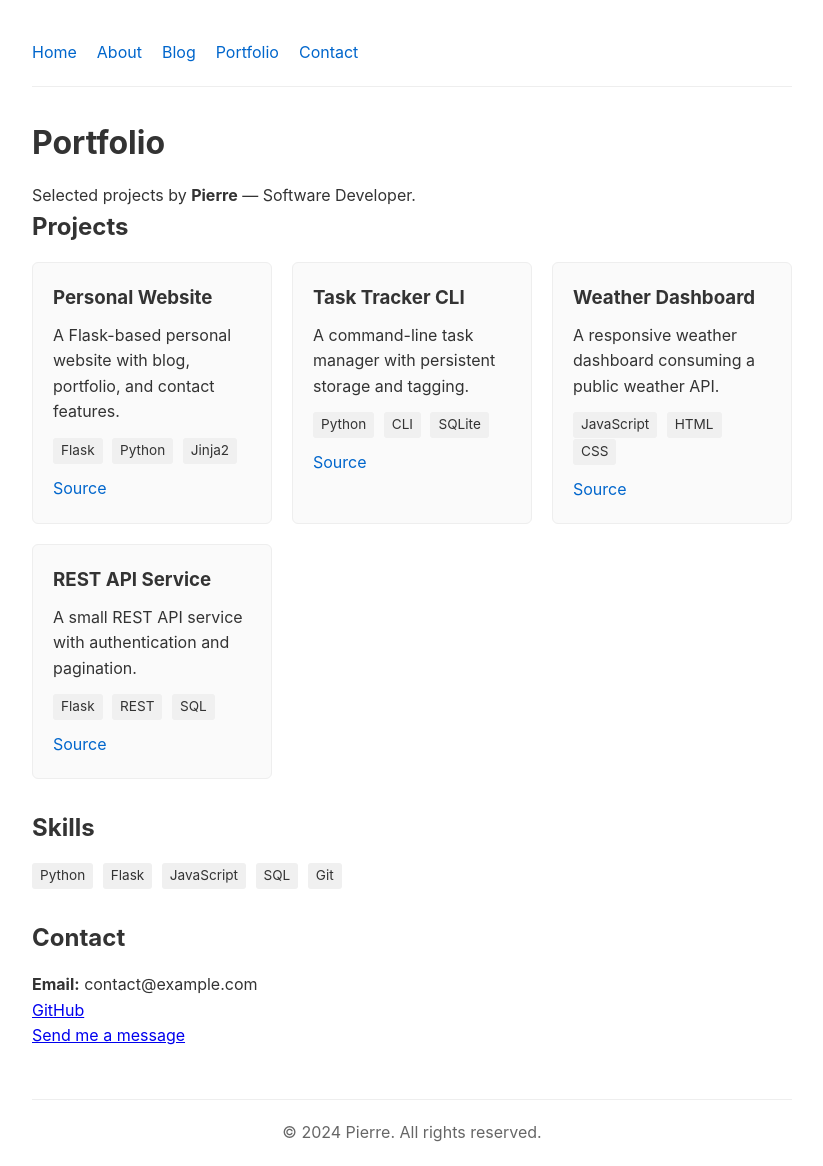
After one commit to ChenjunZou/test, a Flask app: page /portfolio in a window 1280 px wide. The commit adds this page. Shown: the whole page, without its empty margins (228-1051 px from the left). Run offline with Flask 3, Linux system fonts and the light colour scheme.

Commit message:
feat: add portfolio page with project cards and skills section

```diff
--- a/app/models.py
+++ b/app/models.py
@@ -106,3 +106,48 @@ class Profile:
             linkedin="",
             skills=["Python", "Flask", "JavaScript", "SQL", "Git"],
         )
+
+
+@dataclass
+class Project:
+    """Represents a portfolio project."""
+
+    title: str
+    description: str
+    url: str = ""
+    repo_url: str = ""
+    tags: list[str] = field(default_factory=list)
+
+    @classmethod
+    def get_all(cls) -> list["Project"]:
+        """Get all portfolio projects."""
+        return [
+            Project(
+                title="Personal Website",
+                description="A Flask-based personal website with blog, portfolio, and contact features.",
+                url="",
+                repo_url="https://github.com/ChenjunZou",
+                tags=["Flask", "Python", "Jinja2"],
+            ),
+            Project(
+                title="Task Tracker CLI",
+                description="A command-line task manager with persistent storage and tagging.",
+                url="",
+                repo_url="https://github.com/ChenjunZou",
+                tags=["Python", "CLI", "SQLite"],
+            ),
+            Project(
+                title="Weather Dashboard",
+                description="A responsive weather dashboard consuming a public weather API.",
+                url="",
+                repo_url="https://github.com/ChenjunZou",
+                tags=["JavaScript", "HTML", "CSS"],
+            ),
+            Project(
+                title="REST API Service",
+                description="A small REST API service with authentication and pagination.",
+                url="",
+                repo_url="https://github.com/ChenjunZou",
+                tags=["Flask", "REST", "SQL"],
+            ),
+        ]
--- a/app/routes.py
+++ b/app/routes.py
@@ -1,7 +1,7 @@
 from flask import Blueprint, render_template, request, flash, redirect, url_for
 
 from app.forms import ContactForm
-from app.models import BlogPost, Profile
+from app.models import BlogPost, Profile, Project
 from app.utils import paginate
 
 main_bp = Blueprint("main", __name__)
@@ -51,3 +51,11 @@ def contact():
             return redirect(url_for("main.contact"))
         flash("Please correct the errors below.", "error")
     return render_template("contact.html", form=form)
+
+
+@main_bp.route("/portfolio")
+def portfolio():
+    """Portfolio page with project cards, skills, and contact info."""
+    profile = Profile.get_default()
+    projects = Project.get_all()
+    return render_template("portfolio.html", profile=profile, projects=projects)
--- a/app/static/css/style.css
+++ b/app/static/css/style.css
@@ -122,3 +122,45 @@ footer {
     text-align: center;
     color: #666;
 }
+
+.project-grid {
+    display: grid;
+    grid-template-columns: repeat(auto-fill, minmax(220px, 1fr));
+    gap: 20px;
+    margin-bottom: 30px;
+}
+
+.project-card {
+    border: 1px solid #eee;
+    border-radius: 6px;
+    padding: 20px;
+    background: #fafafa;
+    margin-bottom: 0;
+    padding-bottom: 20px;
+}
+
+.project-card h3 {
+    margin-bottom: 10px;
+}
+
+.project-card .tags {
+    margin-top: 12px;
+}
+
+.project-links {
+    margin-top: 12px;
+}
+
+.project-links a {
+    margin-right: 12px;
+    color: #0066cc;
+    text-decoration: none;
+}
+
+.project-links a:hover {
+    text-decoration: underline;
+}
+
+.tags.skills {
+    margin-bottom: 30px;
+}
--- a/app/templates/base.html
+++ b/app/templates/base.html
@@ -1,28 +1,29 @@
 <!DOCTYPE html>
-<html lang="en">
-<head>
-    <meta charset="UTF-8">
-    <meta name="viewport" content="width=device-width, initial-scale=1.0">
-    <title>{% block title %}Personal Website{% endblock %}</title>
-    <link rel="stylesheet" href="{{ url_for('static', filename='css/style.css') }}">
+<html lang="en" data-node-id="a5936708-8025-11f1-996f-1288d2f95095">
+<head data-node-id="a5936e10-8025-11f1-996f-1288d2f95095">
+    <meta charset="UTF-8" data-node-id="a593692e-8025-11f1-996f-1288d2f95095">
+    <meta name="viewport" content="width=device-width, initial-scale=1.0" data-node-id="a5936802-8025-11f1-996f-1288d2f95095">
+    <title data-node-id="a5936dac-8025-11f1-996f-1288d2f95095">{% block title %}Personal Website{% endblock %}</title>
+    <link rel="stylesheet" href="{{ url_for('static', filename='css/style.css') }}" data-node-id="a59369b0-8025-11f1-996f-1288d2f95095">
 </head>
-<body>
-    <nav>
-        <a href="{{ url_for('main.home') }}">Home</a>
-        <a href="{{ url_for('main.about') }}">About</a>
-        <a href="{{ url_for('main.blog') }}">Blog</a>
-        <a href="{{ url_for('main.contact') }}">Contact</a>
+<body data-node-id="a5936a1e-8025-11f1-996f-1288d2f95095">
+    <nav data-node-id="a5936a8c-8025-11f1-996f-1288d2f95095">
+        <a href="{{ url_for('main.home') }}" data-node-id="a5936afa-8025-11f1-996f-1288d2f95095">Home</a>
+        <a href="{{ url_for('main.about') }}" data-node-id="a5936be0-8025-11f1-996f-1288d2f95095">About</a>
+        <a href="{{ url_for('main.blog') }}" data-node-id="a5936c58-8025-11f1-996f-1288d2f95095">Blog</a>
+        <a href="{{ url_for('main.portfolio') }}" data-node-id="a5936e74-8025-11f1-996f-1288d2f95095">Portfolio</a>
+        <a href="{{ url_for('main.contact') }}" data-node-id="a5936cda-8025-11f1-996f-1288d2f95095">Contact</a>
     </nav>
-    <main>
+    <main data-node-id="a5936d3e-8025-11f1-996f-1288d2f95095">
         {% with messages = get_flashed_messages(with_categories=true) %}
             {% for category, message in messages %}
-                <div class="flash {{ category }}">{{ message }}</div>
+                <div class="flash {{ category }}" data-node-id="a5936fb4-8025-11f1-996f-1288d2f95095">{{ message }}</div>
             {% endfor %}
         {% endwith %}
         {% block content %}{% endblock %}
     </main>
-    <footer>
-        <p>&copy; 2024 Pierre. All rights reserved.</p>
+    <footer data-node-id="a5936eec-8025-11f1-996f-1288d2f95095">
+        <p data-node-id="a5936f50-8025-11f1-996f-1288d2f95095">&copy; 2024 Pierre. All rights reserved.</p>
     </footer>
 </body>
 </html>
--- /dev/null
+++ b/app/templates/portfolio.html
@@ -0,0 +1,38 @@
+{% extends "base.html" %}
+{% block title %}Portfolio - Personal Website{% endblock %}
+{% block content %}
+<h1 data-node-id="a5965cc4-8025-11f1-996f-1288d2f95095">Portfolio</h1>
+<p data-node-id="a5966214-8025-11f1-996f-1288d2f95095">Selected projects by <strong data-node-id="a5966278-8025-11f1-996f-1288d2f95095">{{ profile.name }}</strong> — {{ profile.title }}.</p>
+
+<h2 data-node-id="a59660c0-8025-11f1-996f-1288d2f95095">Projects</h2>
+<div class="project-grid" data-node-id="a5966610-8025-11f1-996f-1288d2f95095">
+{% for project in projects %}
+    <article class="project-card" data-node-id="a59662e6-8025-11f1-996f-1288d2f95095">
+        <h3 data-node-id="a5965dbe-8025-11f1-996f-1288d2f95095">{{ project.title }}</h3>
+        <p data-node-id="a59664da-8025-11f1-996f-1288d2f95095">{{ project.description }}</p>
+        <div class="tags" data-node-id="a5965eb8-8025-11f1-996f-1288d2f95095">
+        {% for tag in project.tags %}
+            <span class="tag" data-node-id="a5965fee-8025-11f1-996f-1288d2f95095">{{ tag }}</span>
+        {% endfor %}
+        </div>
+        <p class="project-links" data-node-id="a5965f26-8025-11f1-996f-1288d2f95095">
+            {% if project.url %}<a href="{{ project.url }}" data-node-id="a5966548-8025-11f1-996f-1288d2f95095">Live Demo</a>{% endif %}
+            {% if project.repo_url %}<a href="{{ project.repo_url }}" data-node-id="a59665ac-8025-11f1-996f-1288d2f95095">Source</a>{% endif %}
+        </p>
+    </article>
+{% endfor %}
+</div>
+
+<h2 data-node-id="a5966124-8025-11f1-996f-1288d2f95095">Skills</h2>
+<div class="tags skills" data-node-id="a5965f8a-8025-11f1-996f-1288d2f95095">
+{% for skill in profile.skills %}
+    <span class="tag" data-node-id="a59661ba-8025-11f1-996f-1288d2f95095">{{ skill }}</span>
+{% endfor %}
+</div>
+
+<h2 data-node-id="a596634a-8025-11f1-996f-1288d2f95095">Contact</h2>
+<p data-node-id="a59663ae-8025-11f1-996f-1288d2f95095"><strong data-node-id="a596667e-8025-11f1-996f-1288d2f95095">Email:</strong> {{ profile.email }}</p>
+{% if profile.github %}<p data-node-id="a5966412-8025-11f1-996f-1288d2f95095"><a href="{{ profile.github }}" data-node-id="a5966700-8025-11f1-996f-1288d2f95095">GitHub</a></p>{% endif %}
+{% if profile.linkedin %}<p data-node-id="a5966476-8025-11f1-996f-1288d2f95095"><a href="{{ profile.linkedin }}" data-node-id="a5966782-8025-11f1-996f-1288d2f95095">LinkedIn</a></p>{% endif %}
+<p data-node-id="a5965e4a-8025-11f1-996f-1288d2f95095"><a href="{{ url_for('main.contact') }}" data-node-id="a596605c-8025-11f1-996f-1288d2f95095">Send me a message</a></p>
+{% endblock %}
```
